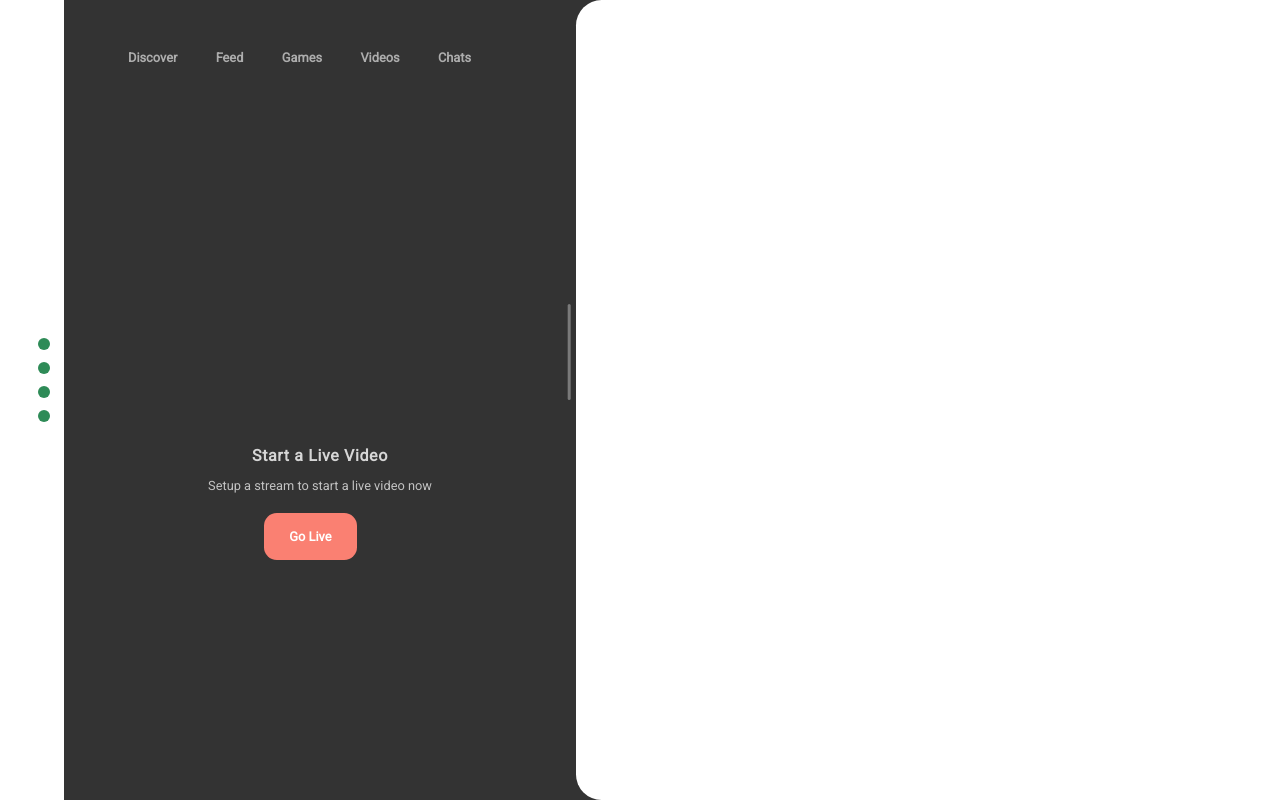
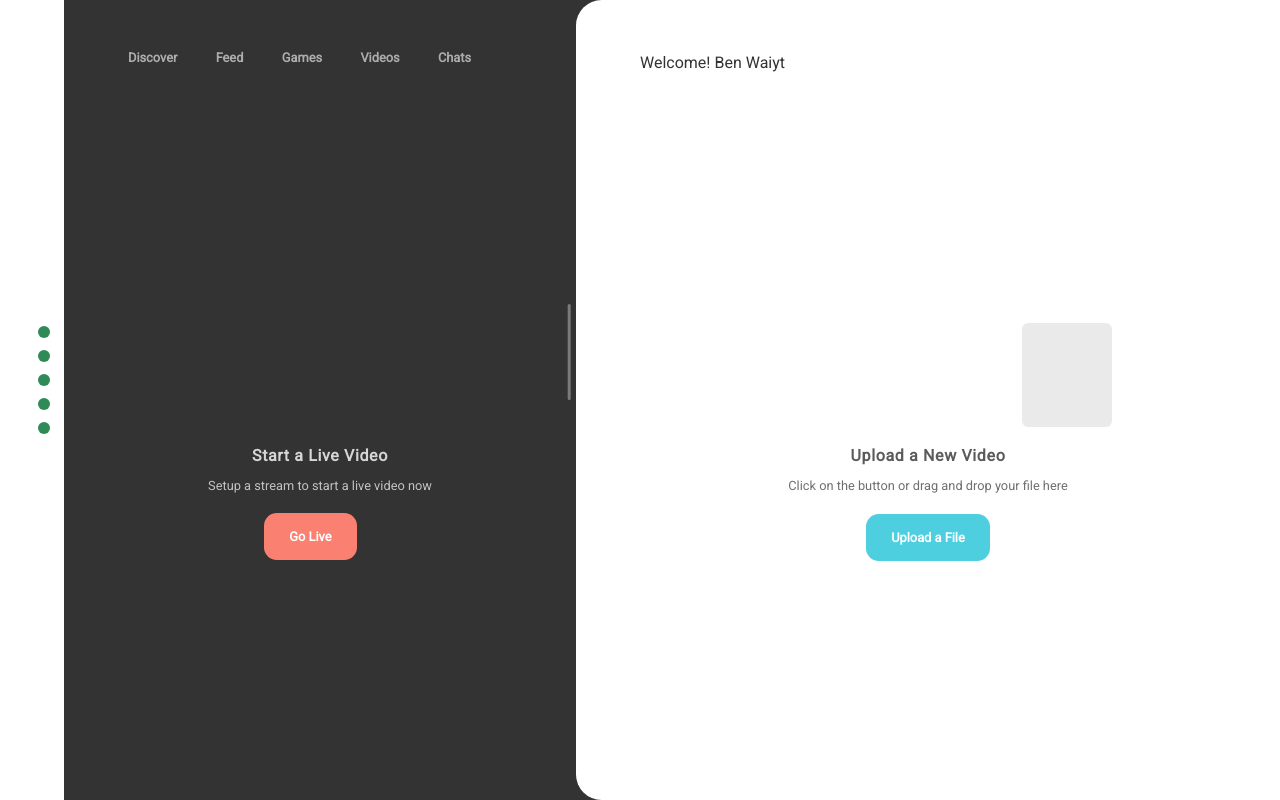
Before and after one commit to baljindersidhu/dribble-projects, a Svelte app in the folder swayger/: page / in a window 1280 px wide. Built offline with nearby package versions, Linux system fonts and the light colour scheme.

Commit message:
sidenav: added new user avatar, SvgLoader: added support for loading png images, UploadNewVideo: UI template ready yet to finish actual upload feature

```diff
--- a/swayger/src/Sidenav.svelte
+++ b/swayger/src/Sidenav.svelte
@@ -7,7 +7,8 @@
         'https://image.flaticon.com/icons/svg/145/145849.svg',
         'https://image.flaticon.com/icons/svg/145/145848.svg',
         'https://image.flaticon.com/icons/svg/145/145847.svg',
-        'https://image.flaticon.com/icons/svg/145/145843.svg'
+        'https://image.flaticon.com/icons/svg/145/145843.svg',
+        'https://image.flaticon.com/icons/svg/145/145850.svg'
     ]
 </script>
 
--- a/swayger/src/SvgLoader.svelte
+++ b/swayger/src/SvgLoader.svelte
@@ -14,6 +14,15 @@
     $: fetchAndAppendImage(src);
 
     async function fetchAndAppendImage(src){
+        if(src.includes('.svg')){
+            await fetchSVGImageAndAppend(src);
+        }else if(src.includes('.png') || src.includes('.jpg') ||
+            src.includes('.jpeg') || src.includes('.gif')){
+            containerEl && appendTraditionalImage(src);
+        }
+    }
+
+    async function fetchSVGImageAndAppend(src){
         let content = await fetch(src).then(data => data.text());
         let childEl = domParser.parseFromString(content, CONTENT_TYPE);
         setChildElementStyles(childEl);
@@ -28,6 +37,22 @@
         childEl.documentElement.style.width = '100%';
         childEl.documentElement.style.animation = "grow 0.25s ease-in-out";
         childEl.documentElement.style.animationName = "grow";
+    }
+
+    function appendTraditionalImage(src){
+        // check if container already has child element and remove it
+        containerEl.firstChild && containerEl.removeChild(containerEl.firstChild);
+        let imageEl = createNewImageEl(src);
+        setChildElementStyles(imageEl);
+        containerEl.appendChild(imageEl);
+        return true;
+    }
+
+    function getImageElement(src){
+        let el = document.createElement('img');
+        el.src = src;
+        el.alt = src.split('/').reverse()[0];
+        return el;
     }
 </script>
 
--- a/swayger/src/UploadNewVideo.svelte
+++ b/swayger/src/UploadNewVideo.svelte
@@ -1,9 +1,39 @@
 <script>
+    import SvgLoader from "./SvgLoader.svelte";
     let hideContainer = false;
+
+    let uploadVidIconSrc = "https://image.flaticon.com/icons/svg/626/626075.svg";
+    let notificationIconSrc = "https://image.flaticon.com/icons/svg/759/759039.svg";
+    let loggedInUserSrc = "https://image.flaticon.com/icons/svg/701/701993.svg";
 </script>
 
 <div class="container" data-hide-container={hideContainer}>
     <!-- <button on:click={() => {hideContainer = true}}>hide me</button> -->
+    <div class="topActions">
+
+        <div class="userIcon">
+            <SvgLoader src={loggedInUserSrc}/>
+        </div>
+
+        <div class="actionIcon">
+            <SvgLoader src={notificationIconSrc}/>
+        </div>
+
+        <div class="fill-parent"></div>
+
+        <p>Welcome! Ben Waiyt</p>
+
+    </div>
+
+    <div class="uploadContainer">
+        <div class="icon">
+            <div class="placeholder"></div>
+            <SvgLoader src={uploadVidIconSrc}/>
+        </div>
+        <h4>Upload a New Video</h4>
+        <p>Click on the button or drag and drop your file here</p>
+        <div class="uploadFileBtn">Upload a File</div>
+    </div>
 </div>
 
 <style>
@@ -54,4 +84,104 @@
             transform: translateX(-95vw);
         }
     }
+
+    .topActions{
+        display: flex;
+        flex-direction: row-reverse;
+        align-items: center;
+        padding: 0vh 5vw;
+        margin-top: 5vh;
+    }
+
+    .topActions .fill-parent{
+        flex: 1;
+    }
+
+    .topActions p{
+        margin: 0em;
+    }
+
+    .actionIcon{
+        position: relative;
+        height: 2.5vh;
+        width: 1.5vw;
+        margin: 0vh 1.25vw;
+    }
+
+    .actionIcon::before{
+        content: "";
+        position: absolute;
+    }
+
+    .userIcon{
+        height: 5.5vh;
+        width: 2.25vw;
+        margin-left: 1.25vw;
+    }
+
+    .uploadContainer{
+        height: 90vh;
+        display: flex;
+        flex-direction: column;
+        justify-content: center;
+        align-items: center;
+    }
+
+    .uploadContainer .icon{
+        height: 6vh;
+        margin-top: 2vh;
+        margin-bottom: 4.25vh;
+    }
+
+    .uploadContainer .icon .placeholder{
+        position: relative;
+        height: 0vh;
+        width: 0vw;
+    }
+
+    .uploadContainer .icon .placeholder::before{
+        content: '';
+        position: absolute;
+        left: 7.35vw;
+        top: -2.5vh;
+        height: 13vh;
+        width: 7vw;
+        background-color: #333;
+        opacity: 0.1;
+        border-radius: 0.5vmax;
+    }
+
+    .uploadContainer h4{
+        opacity: 0.8;
+        letter-spacing: 0.05vw;
+        margin-bottom: 0vh;
+    }
+
+    .uploadContainer p{
+        opacity: 0.7;
+        font-size: 1vmax;
+    }
+
+    .uploadFileBtn{
+        background-color: #4dcfe0;
+        color: white;
+        font-weight: bold;
+        font-size: 1vmax;
+        padding: 2vh 2vw;
+        margin-top: 1vh;
+        border-radius: 1vmax;
+        animation: fade-in 0.5s ease-in-out;
+        animation-delay: 1s;
+        animation-fill-mode: backwards;
+    }
+
+    @keyframes fade-in{
+        from{
+            opacity: 0;
+        }
+
+        to{
+            opacity: 1;
+        }
+    }
 </style>
```
